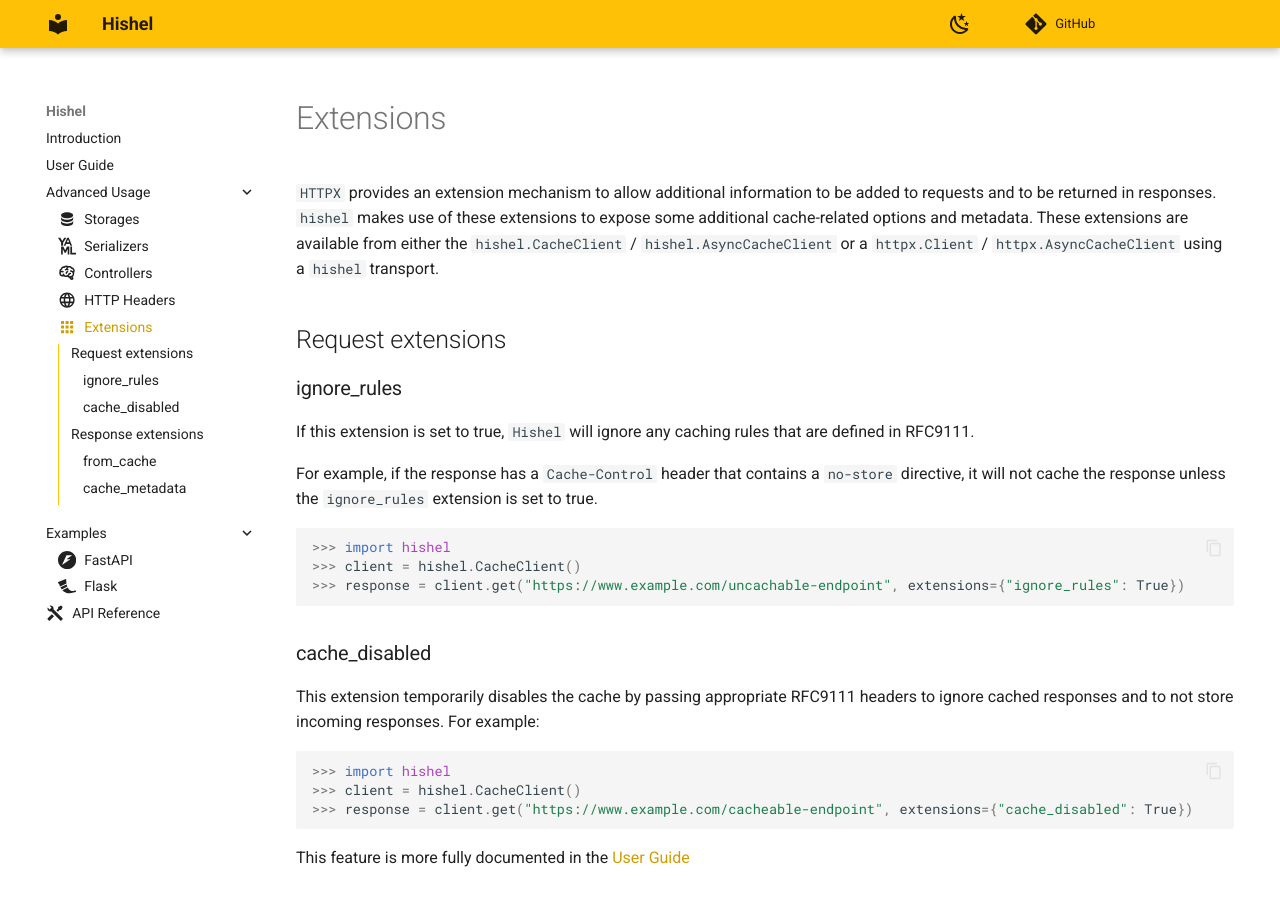
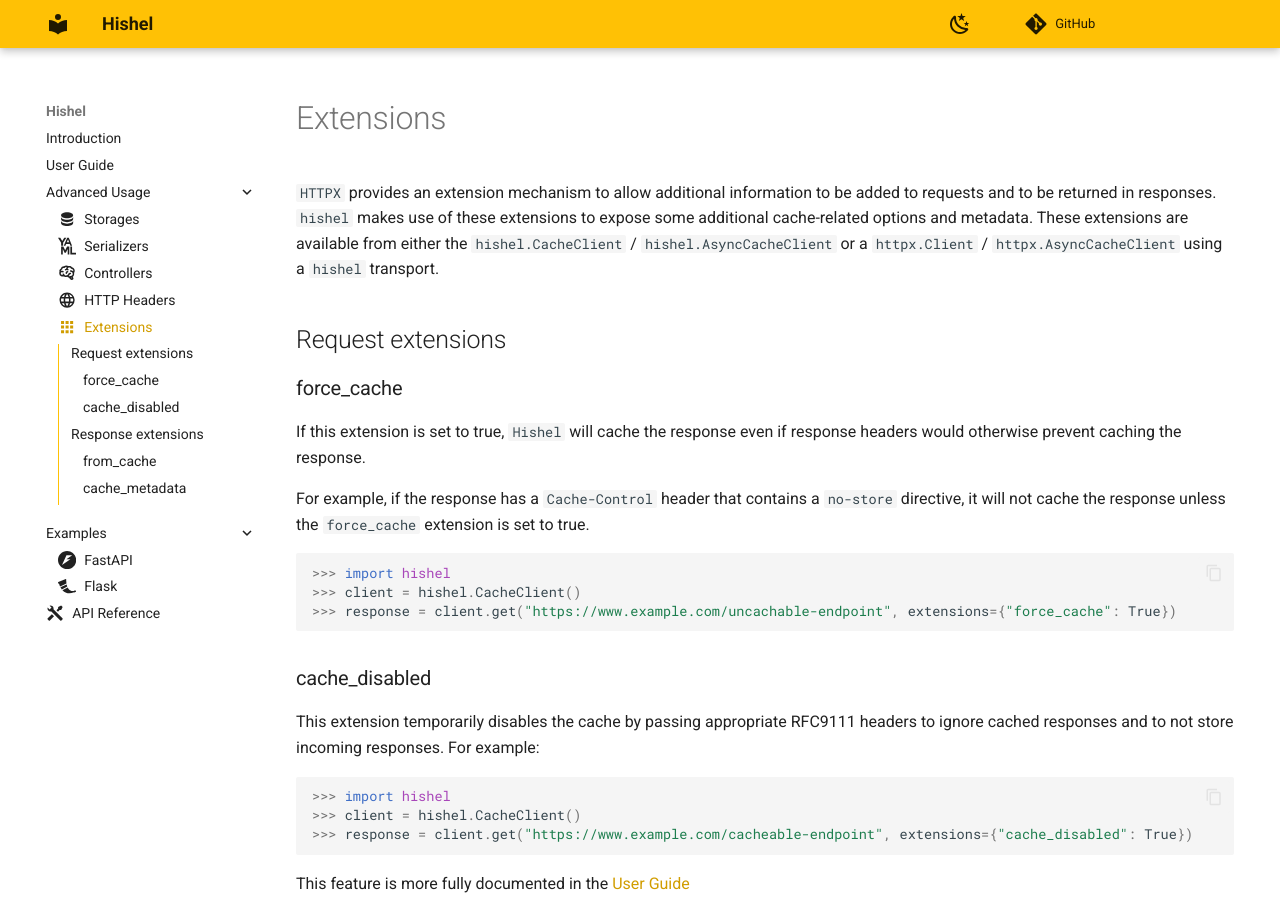
Before and after one commit to karpetrosyan/hishel, an MkDocs documentation site: the page built from docs/advanced/extensions.md, in a window 1280 px wide and 900 px high. Built offline with MkDocs 1.6.1 and Material for MkDocs 9.7.7, drawn with Linux system fonts in a browser that asks for light colours; comment, search, counter and statistics services are not loaded.

Commit message:
rename ignore_rules to force_cache for clarity

````diff
--- a/docs/advanced/extensions.md
+++ b/docs/advanced/extensions.md
@@ -13,16 +13,17 @@
 
 ## Request extensions
 
-### ignore_rules
+### force_cache
 
-If this extension is set to true, `Hishel` will ignore any caching rules that are defined in RFC9111.
+If this extension is set to true, `Hishel` will cache the response even if response headers
+would otherwise prevent caching the response.
 
-For example, if the response has a `Cache-Control` header that contains a `no-store` directive, it will not cache the response unless the `ignore_rules` extension is set to true.
+For example, if the response has a `Cache-Control` header that contains a `no-store` directive, it will not cache the response unless the `force_cache` extension is set to true.
 
 ```python
 >>> import hishel
 >>> client = hishel.CacheClient()
->>> response = client.get("https://www.example.com/uncachable-endpoint", extensions={"ignore_rules": True})
+>>> response = client.get("https://www.example.com/uncachable-endpoint", extensions={"force_cache": True})
 ```
 
 ### cache_disabled
````
Also changed, not shown: CHANGELOG.md (+1 -1 lines), 2 other files.
